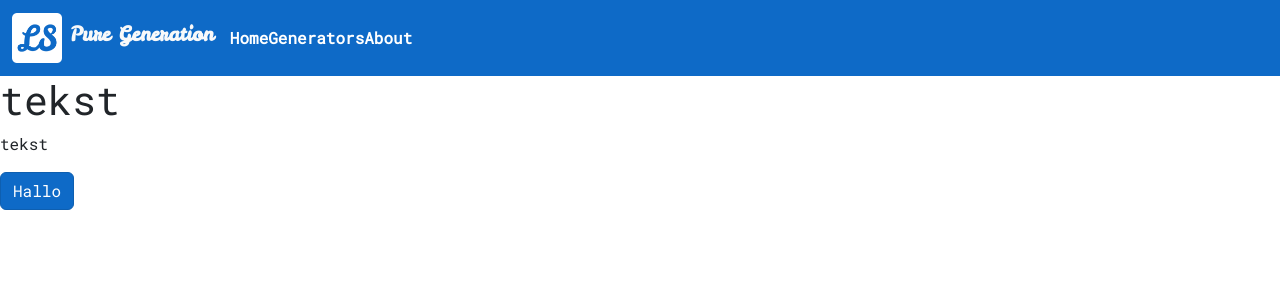
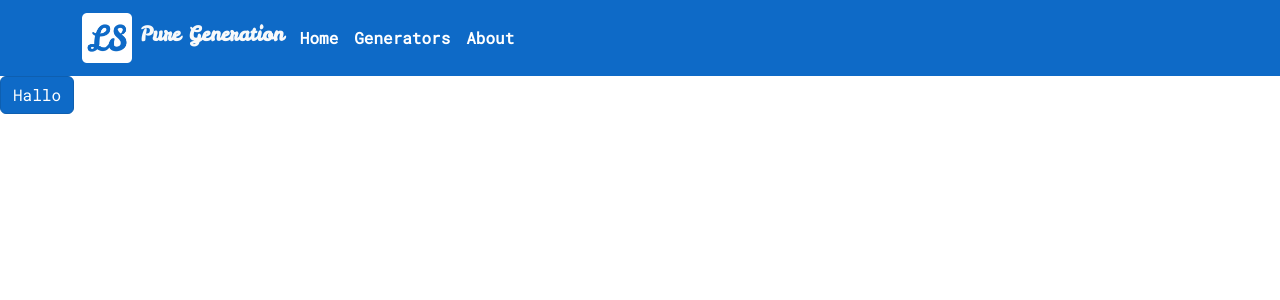
Before and after one commit to RubenDalebout/LazyStyles, a Vue app: page / in a window 1280 px wide. Shown: the top 300 px of the page. Built offline with nearby package versions, Linux system fonts and the light colour scheme.

Commit message:
added container

```diff
--- a/src/components/templates/header.vue
+++ b/src/components/templates/header.vue
@@ -1,7 +1,7 @@
 <template>
     <header class="sticky-top">
         <nav class="navbar navbar-expand-lg bg-primary">
-            <div class="container-fluid">
+            <div class="container">
                 <a class="navbar-brand text-light fw-bold" href="#">
                     <img v-bind:src="this.logo" width="50" alt="LazyStyles logo">
                     Pure Generation
@@ -10,7 +10,7 @@
                     <span class="navbar-toggler-icon"></span>
                 </button>
                 <div class="collapse navbar-collapse" id="navbarToggler">
-                    <ul class="navbar-nav me-auto mb-2 mb-lg-0">
+                    <ul class="navbar-nav me-auto mb-2 mb-lg-0 gap-3">
                         <li class="nav-item text-white">
                             <router-link to="/" class="text-decoration-none" active-class="fw-bold">Home</router-link>
                         </li>
@@ -25,9 +25,6 @@
             </div>
         </nav>
     </header>
-
-    <h1>tekst</h1>
-    <p>tekst</p>
 </template>
 
 <script>
```
